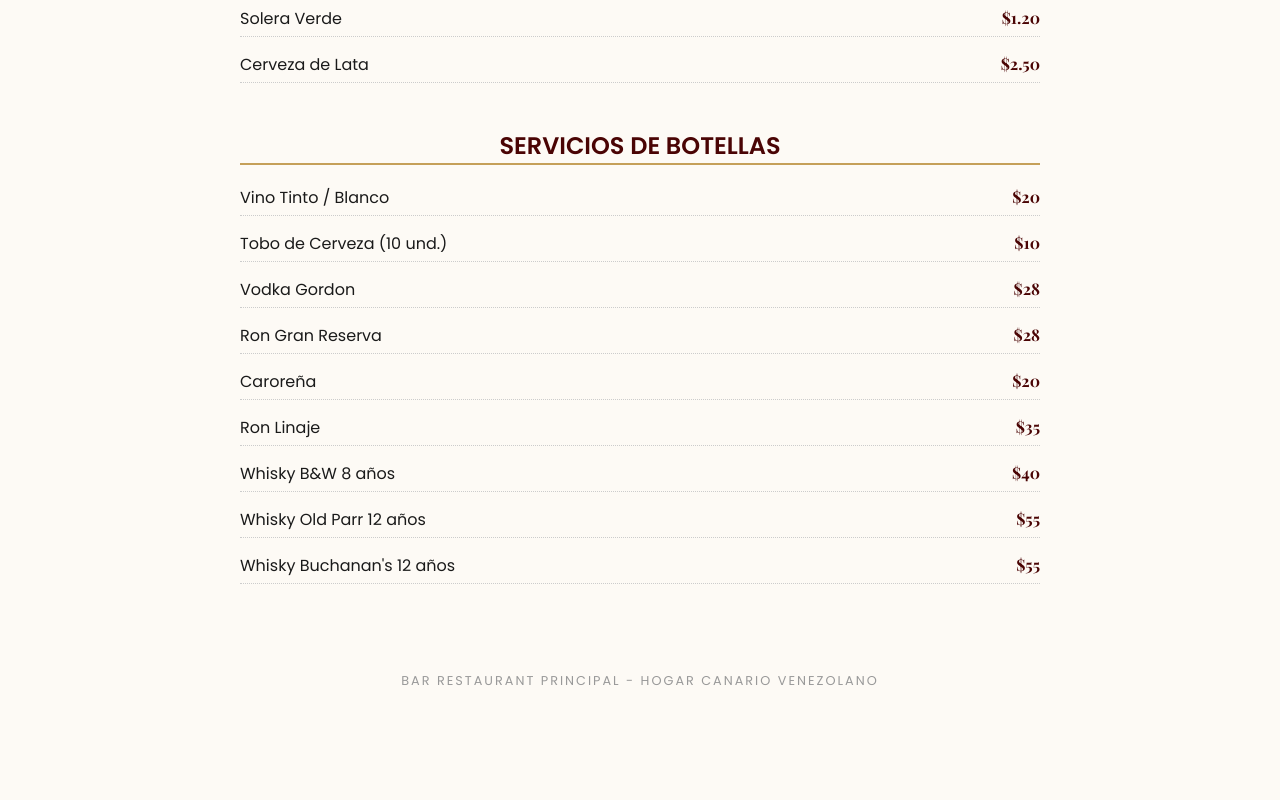
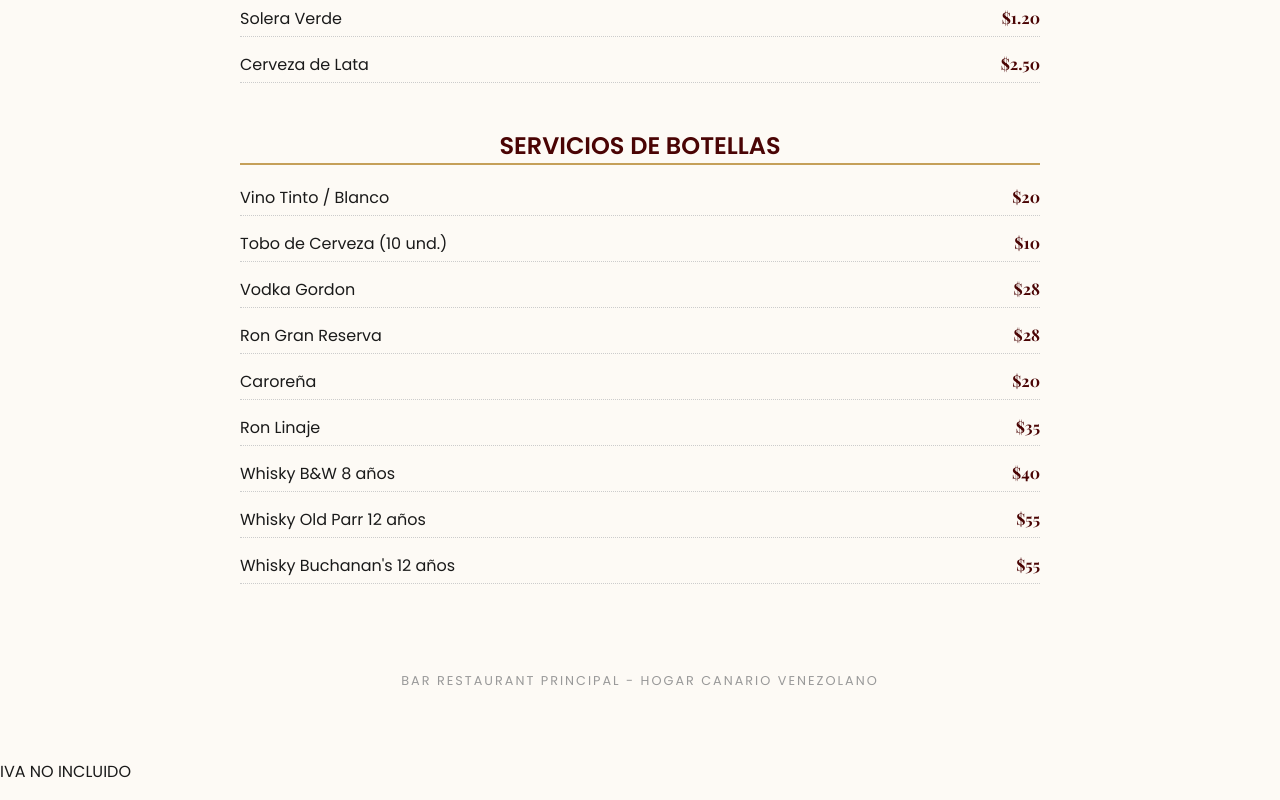
Before and after one commit to restauranteprincipal224-commits/MENU, a plain HTML site: page index.html in a window 1280 px wide. Shown: the part 4839-5639 px from the top of the page. Before the commit the page ends 5582 px from the top, so only its background shows below. Drawn offline with nearby package versions, Linux system fonts and the light colour scheme.

Commit message:
Update index.html

```diff
--- a/index.html
+++ b/index.html
@@ -197,6 +197,6 @@
     <footer>
         <p>BAR RESTAURANT PRINCIPAL - HOGAR CANARIO VENEZOLANO</p>
     </footer>
-
+        <p>IVA NO INCLUIDO</p>
 </body>
 </html>
```
